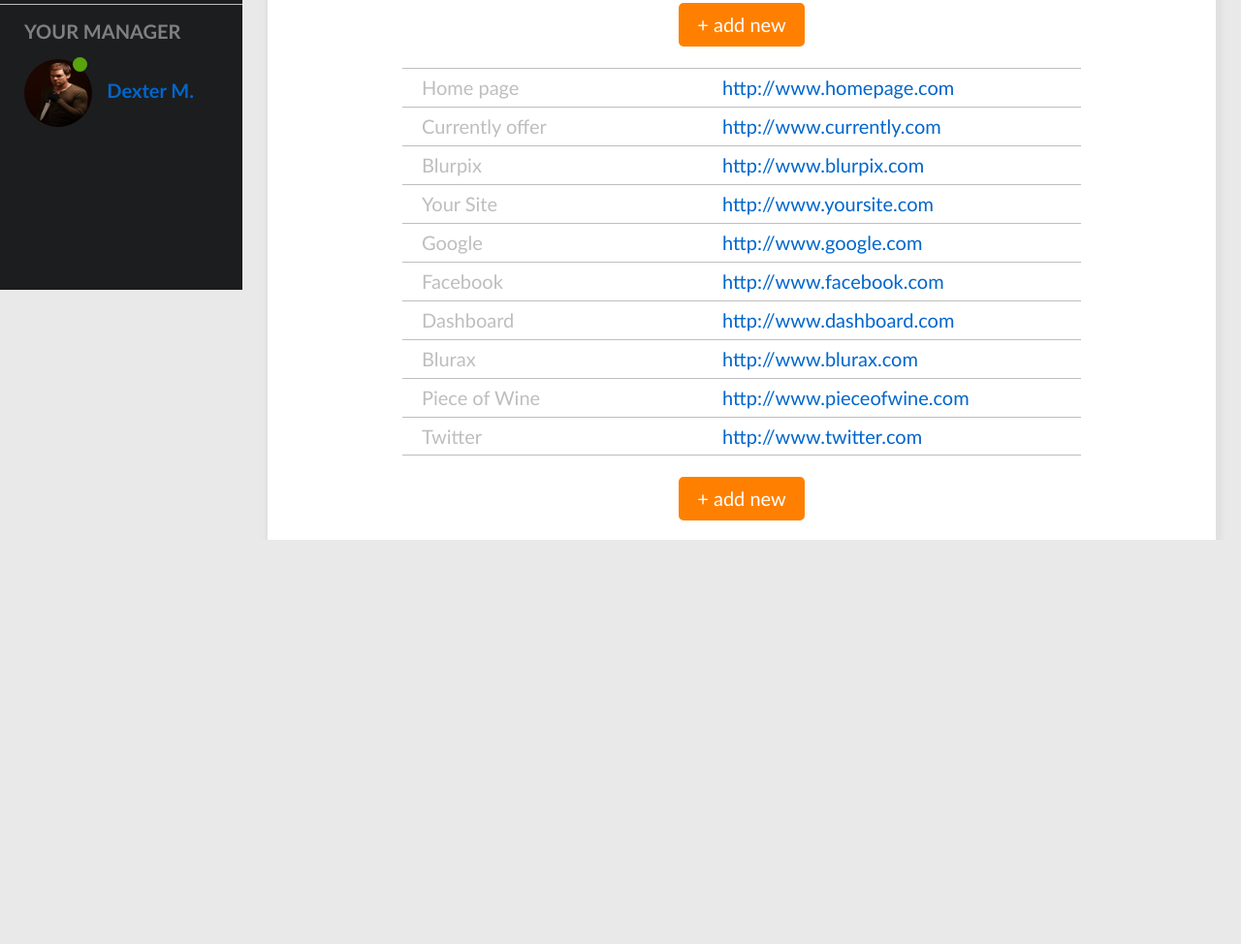
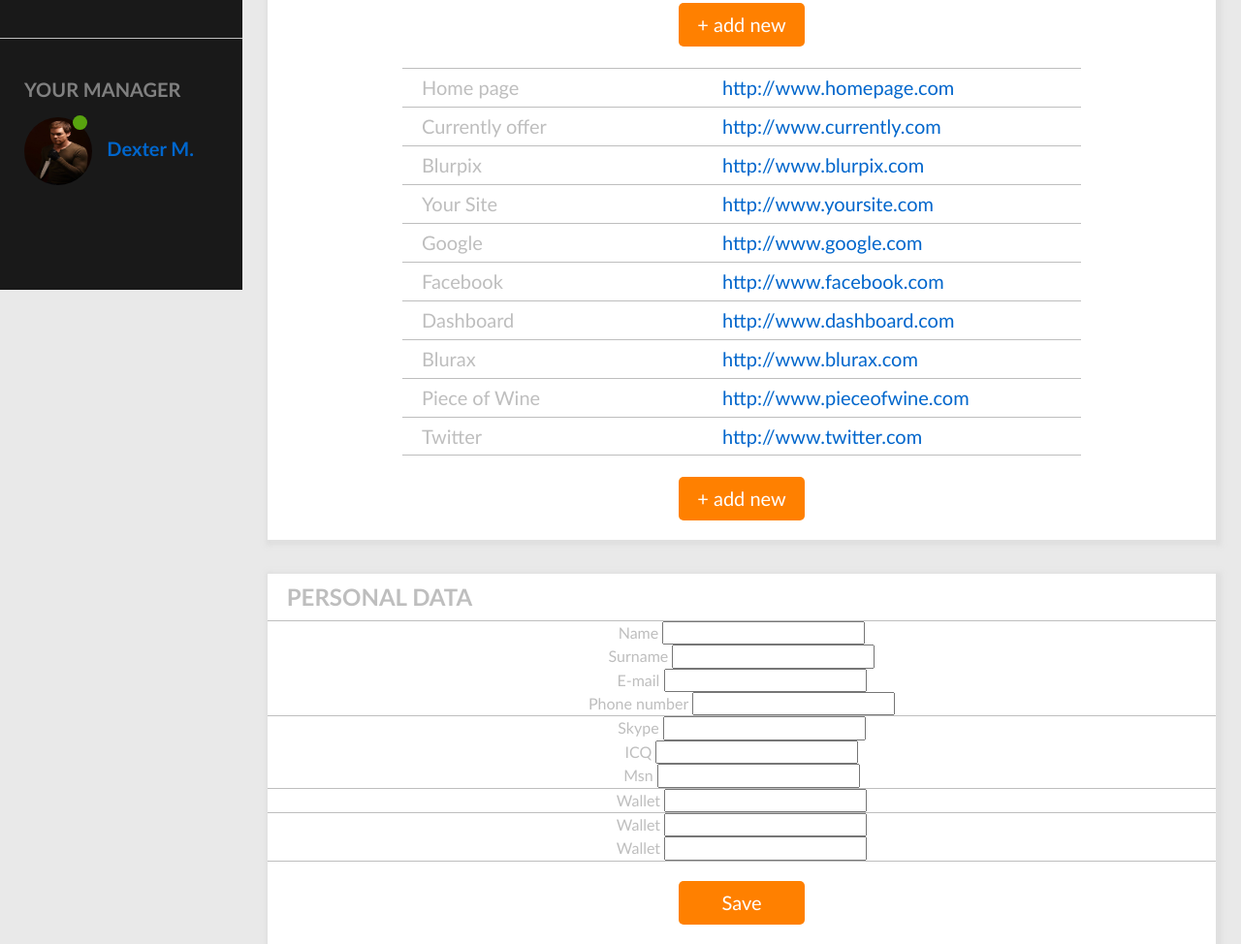
Before and after one commit to pitred/zadanie_9, a website: page index.html in a window 1280 px wide. Shown: the part 501-1475 px from the top of the page at 97% size. Before the commit the page ends 1058 px from the top, so only its background shows below. Drawn offline with Linux system fonts and the light colour scheme; a web font is replaced by a local one.

Commit message:
Add form skelet

```diff
--- a/index.html
+++ b/index.html
@@ -17,7 +17,7 @@
       <ul class="sidebar-nav__ul">
         <li>
           <a class="icon-general" id="general-link"
-            ><span class="space">General</span></a
+          ><span class="space">General</span></a
           >
         </li>
         <li>
@@ -67,7 +67,7 @@
     <div class="container-fluid">
       <div class="topbar">
         <div class="topbar-border wallet">
-          <a class="icon-wallet"></a><span class="money">$1,500.00 </span>
+          <a class="icon-wallet"></a>$1,500.00
           <a class="icon-arrow-down-small"></a>
         </div>
         <div class="topbar-border bell">
@@ -83,7 +83,7 @@
       </div>
     </div>
 
-    <!-- content 1 -->
+    <!-- general statistic -->
     <div class="container-fluid main-container">
       <div class="main-content">
         <h2>GENERAL STATISTIC</h2>
@@ -135,11 +135,11 @@
       </div>
     </div>
 
-    <!-- content 2 -->
+    <!-- links -->
     <div class="container-fluid main-container2">
       <div class="main-content">
         <h2>LINKS</h2>
-        <div class="links-border">
+        <div class="links-border__top">
           <div class="links-btn1">
             <button class="orange-btn">+ add new</button>
           </div>
@@ -193,5 +193,66 @@
         </div>
       </div>
     </div>
+
+    <!-- personal data -->
+
+    <div class="container-fluid main-container2">
+      <div class="main-content">
+        <h2>PERSONAL DATA</h2>
+        <div class="links-border__top">
+          <form action="" method="post">
+            <div class="field-name">
+              <label for="name">Name</label>
+              <input type="text" name="name" id="name" required>
+            </div>
+            <div class="field-surname">
+            <label for="surname">Surname</label>
+              <input type="text" name="surname" id="surname" required>
+            </div>
+            <div class="field-email">
+            <label for="email">E-mail</label>
+              <input type="email" name="email" id="email" required>
+            </div>
+            <div class="field-phone">
+            <label for="phone">Phone number</label>
+              <input type="tel" name="phone" id="phone" required>
+            </div>
+            <div class="links-border__top"></div>
+            <div class="field-skype">
+            <label for="skype">Skype</label>
+              <input type="text" name="skype" id="skype" required>
+            </div>
+            <div class="field-icq">
+            <label for="icq">ICQ</label>
+              <input type="text" name="icq" id="icq" required>
+            </div>
+            <div class="field-msn">
+            <label for="msn">Msn</label>
+              <input type="text" name="msn" id="msn" required>
+            </div>
+            <div class="links-border__top"></div>
+            <div class="field-wallet">
+            <label for="wallet">Wallet</label>
+              <input type="text" name="wallet" id="wallet" required>
+            </div>
+            <div class="links-border__top"></div>
+            <div class="field-password">
+            <label for="password">Wallet</label>
+              <input type="password" name="password" id="password" required>
+            </div>
+            <div class="field-repeat">
+            <label for="repeat">Wallet</label>
+              <input type="password" name="repeat" id="repeat" required>
+            </div>
+            <div class="links-border__bottom"></div>
+            <div class="links-btn1">
+            <button type="submit" class="orange-btn">Save</button>
+          </div>
+
+          </form>
+
+        </div>
+      </div>
+    </div>
   </body>
 </html>
--- a/sass/_variables.scss
+++ b/sass/_variables.scss
@@ -1,7 +1,7 @@
 @import url('https://fonts.googleapis.com/css?family=Just+Another+Hand');
 
 // colors
-$sidebar-color: #1c1d1e;
+$sidebar-color: #191919;
 $white-color: #ffffff;
 $red-color: #ff0000;
 $grey-color: #808080;
--- a/sass/style.scss
+++ b/sass/style.scss
@@ -64,11 +64,13 @@
 
 .sidebar-nav__ul {
     list-style-type: none;
-    line-height: 50px;
+    line-height: 55px;
     padding: 0;
     font-size: 1.3em;
     color: $grey-color;
     cursor: pointer;
+    position: relative;
+    top: -35px;
 
     li {
         padding-left: $pdd-sidebar;
@@ -80,12 +82,13 @@
     }
 
     .space {
-        padding-left: 10px;
+        padding-left: 20px;
     }
 }
 
 .your-manager {
     border-top: 1px solid $lightgrey-color;
+    padding-top: 25px;
 }
 
 .manager-info__h2 {
@@ -124,7 +127,7 @@
     position: fixed;
     width: 100%;
     height: 70px;
-    font-size: $h3-font;
+    font-size: $h2-font;
     color: $lightgrey-color;
     border: 1px solid $lightgrey-color;
     z-index: 0;
@@ -134,14 +137,11 @@
 
     .leo {
         color: $blue-color;
+        font-size: $h2-font;
     }
 
     .wallet {
         width: 300px;
-
-        .money {
-            font-size: $h1-font;
-        }
     }
 
     .bell {
@@ -186,7 +186,7 @@
     right: 23px;
 }
 
-// content 1
+// general statistic
 .main-container {
     padding: 100px 0 0 250px;
 }
@@ -285,12 +285,12 @@
     }
 }
 
-// content 2
+// links
 .main-container2 {
     padding: 35px 0 0 250px;
 }
 
-.links-border {
+.links-border__top {
     border-top: 1px solid $lightgrey-color;
     text-align: center;
 }
@@ -345,6 +345,12 @@
     }
 }
 
+// personal data
+.links-border__bottom {
+    border-bottom: 1px solid $lightgrey-color;
+    text-align: center;
+}
+
 // media queries
 @media (max-width: 767px) {
     @include grid("sm");
```
Also changed, not shown: css/style.css, 1 other file.
